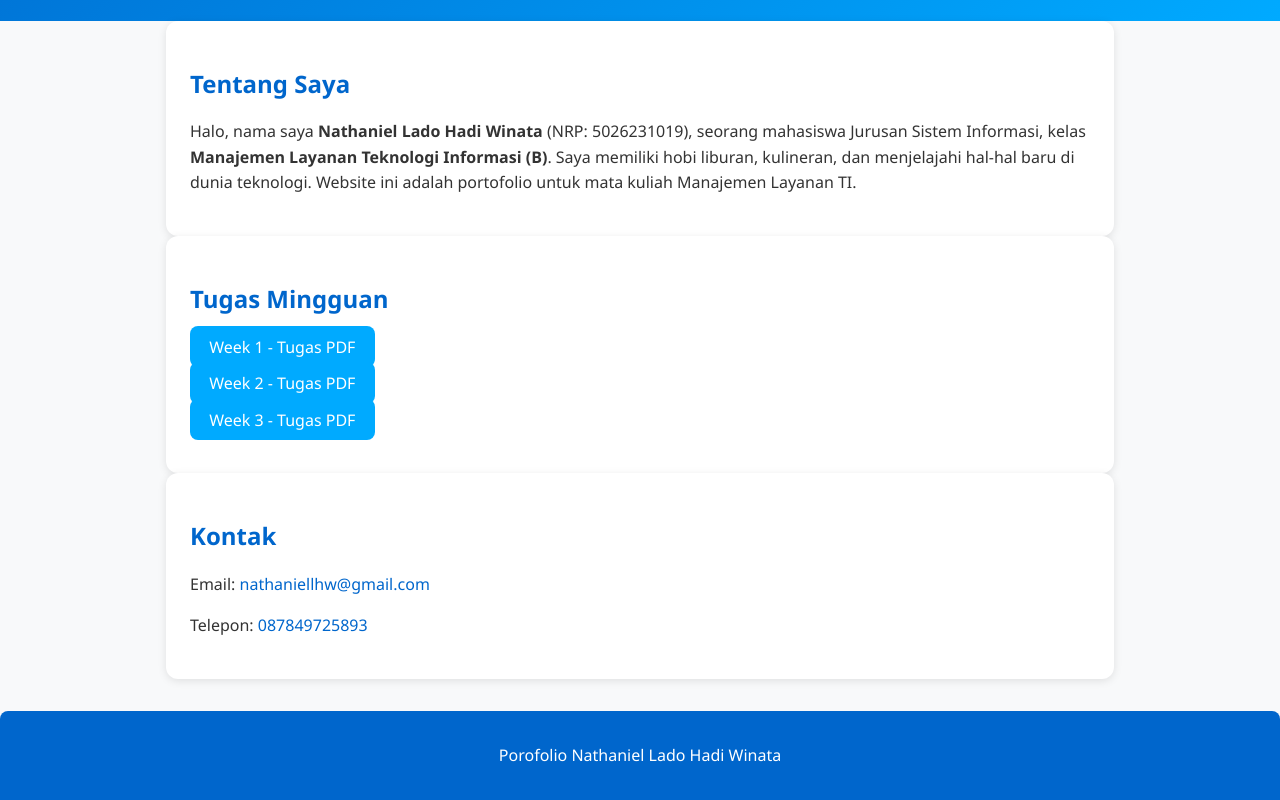
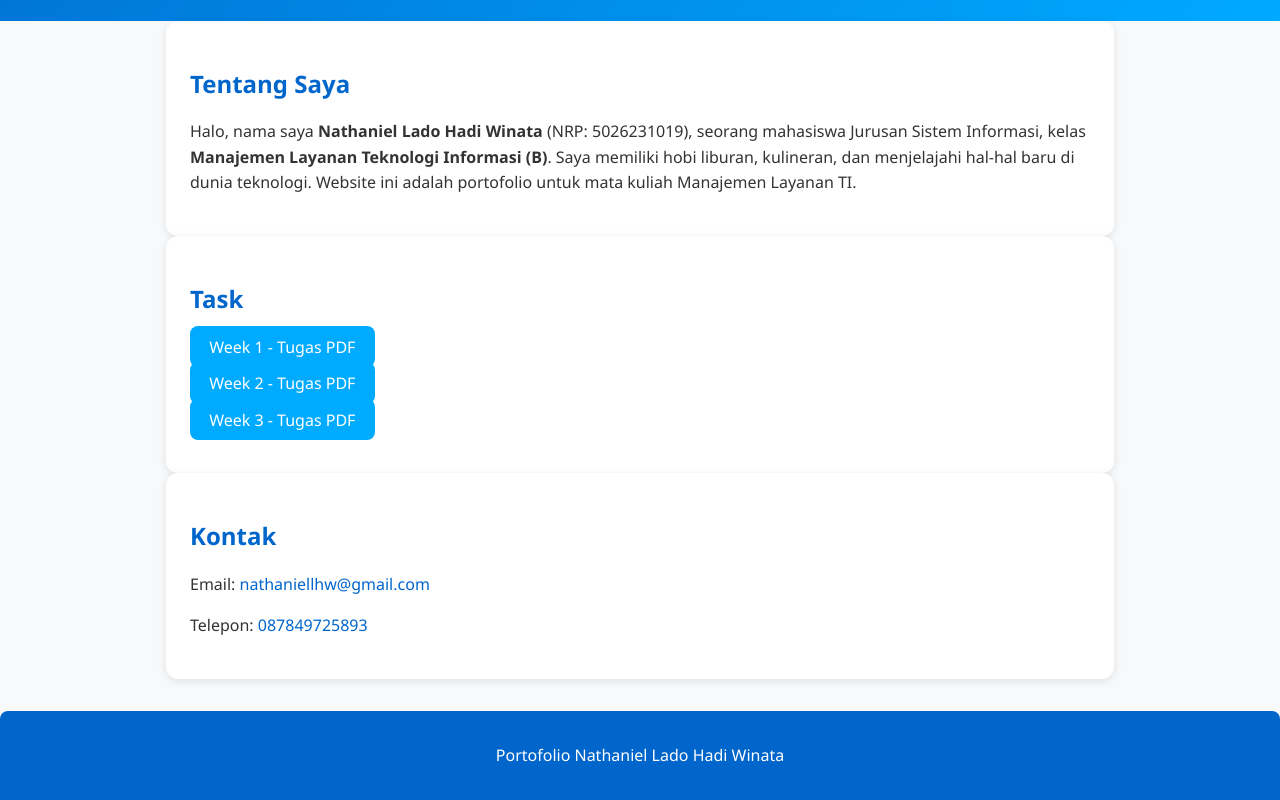
Before and after one commit to nathaniellhw/nathaniellhw.github.io, a plain HTML site: page index.html in a window 1280 px wide. Shown: the part 401-1201 px from the top of the page. Drawn offline with Linux system fonts and the light colour scheme.

Commit message:
Update index.html

```diff
--- a/index.html
+++ b/index.html
@@ -26,7 +26,7 @@
   </section>
 
   <section class="tasks container">
-    <h2>Tugas Mingguan</h2>
+    <h2>Task</h2>
     <ul>
       <li><a href="5026231019_Week1.pdf" target="_blank">Week 1 - Tugas PDF</a></li>
       <li><a href="5026231019_Week2.pdf" target="_blank">Week 2 - Tugas PDF</a></li>
@@ -41,7 +41,7 @@
   </section>
 
   <footer>
-    <p>Porofolio Nathaniel Lado Hadi Winata</p>
+    <p>Portofolio Nathaniel Lado Hadi Winata</p>
   </footer>
 </body>
 </html>
```
